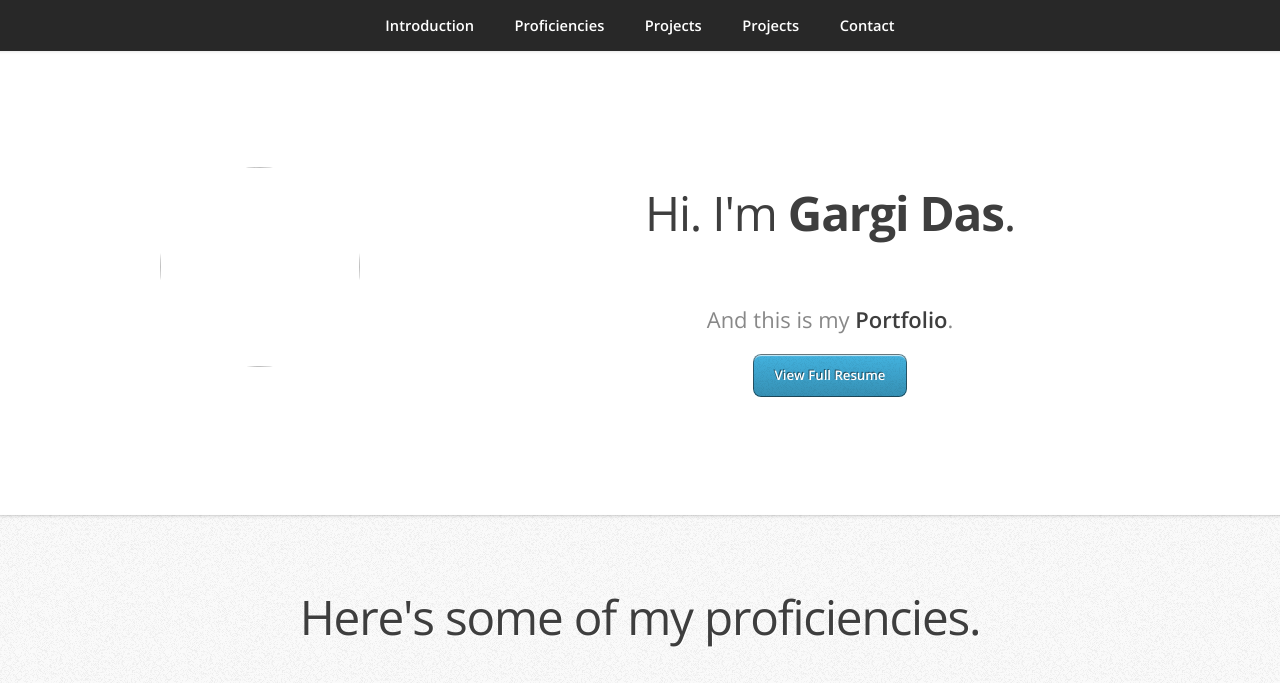
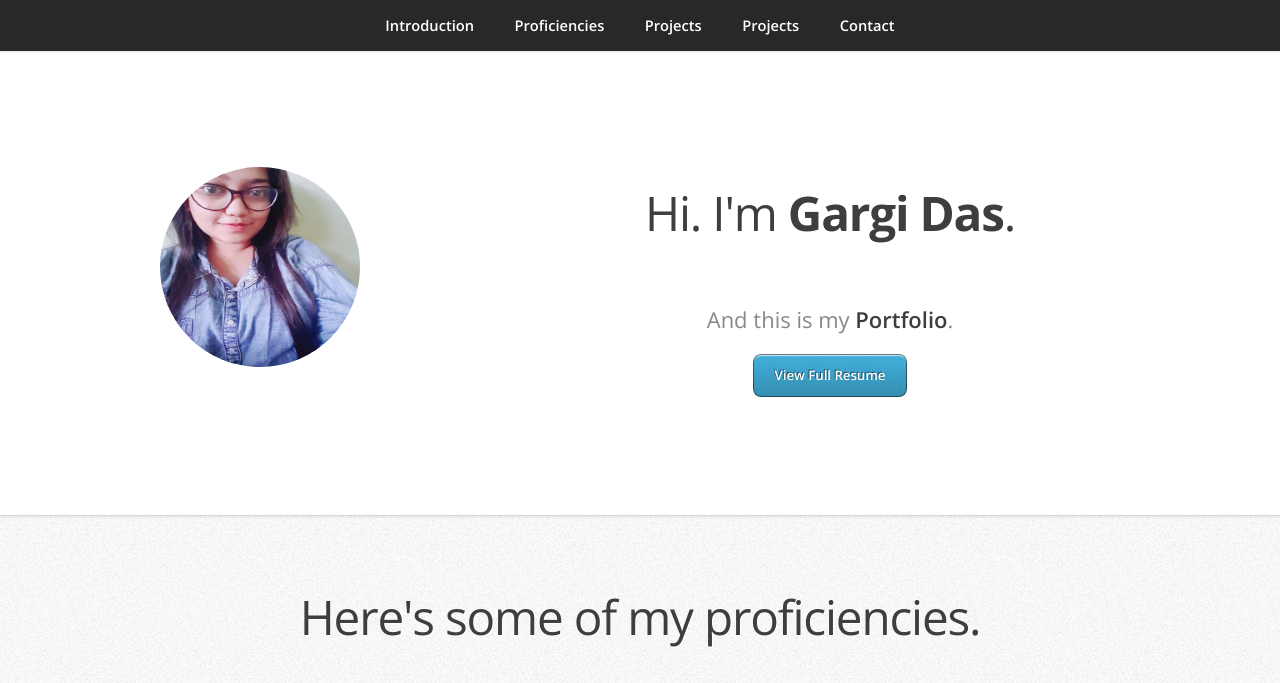
Before and after one commit to Gargi-123/Gargi-123.github.io, a plain HTML site: page index.html in a window 1280 px wide. Shown: the top 683 px of the page. Drawn offline with nearby package versions, Linux system fonts and the light colour scheme; files whose address does not match are found by name.

Commit message:
modified

```diff
--- a/index.html
+++ b/index.html
@@ -44,7 +44,7 @@
                 <div class="row">
                     <!-- profile picture div-->
                     <div class="col-12 col-xl-4">
-                        <span class="image fit"><img src="resources/images/profile.jpeg.jpg" alt=""
+                        <span class="image fit"><img src="resources/images/profile.jpg" alt=""
                                 style="width: 200px; height: 200px;"></span>
                     </div>
                     <!-- introduction contant div -->
```
